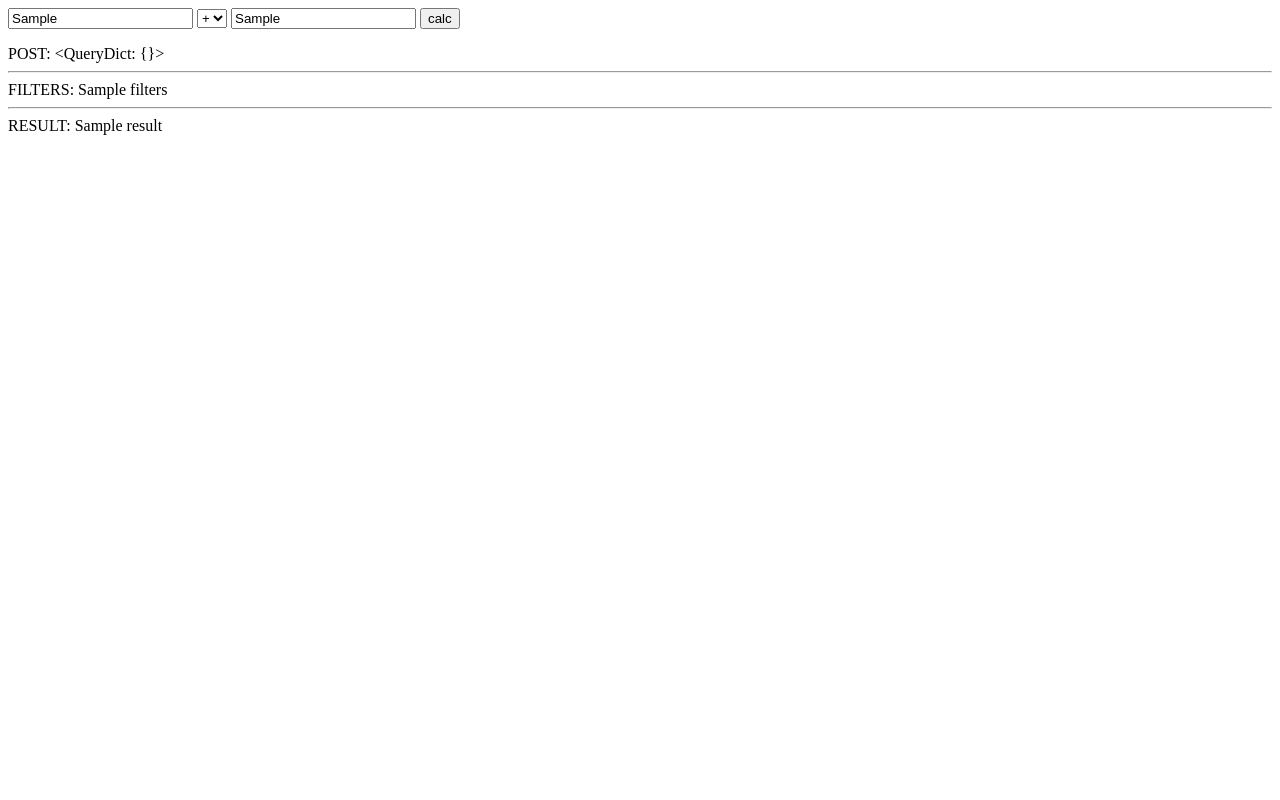
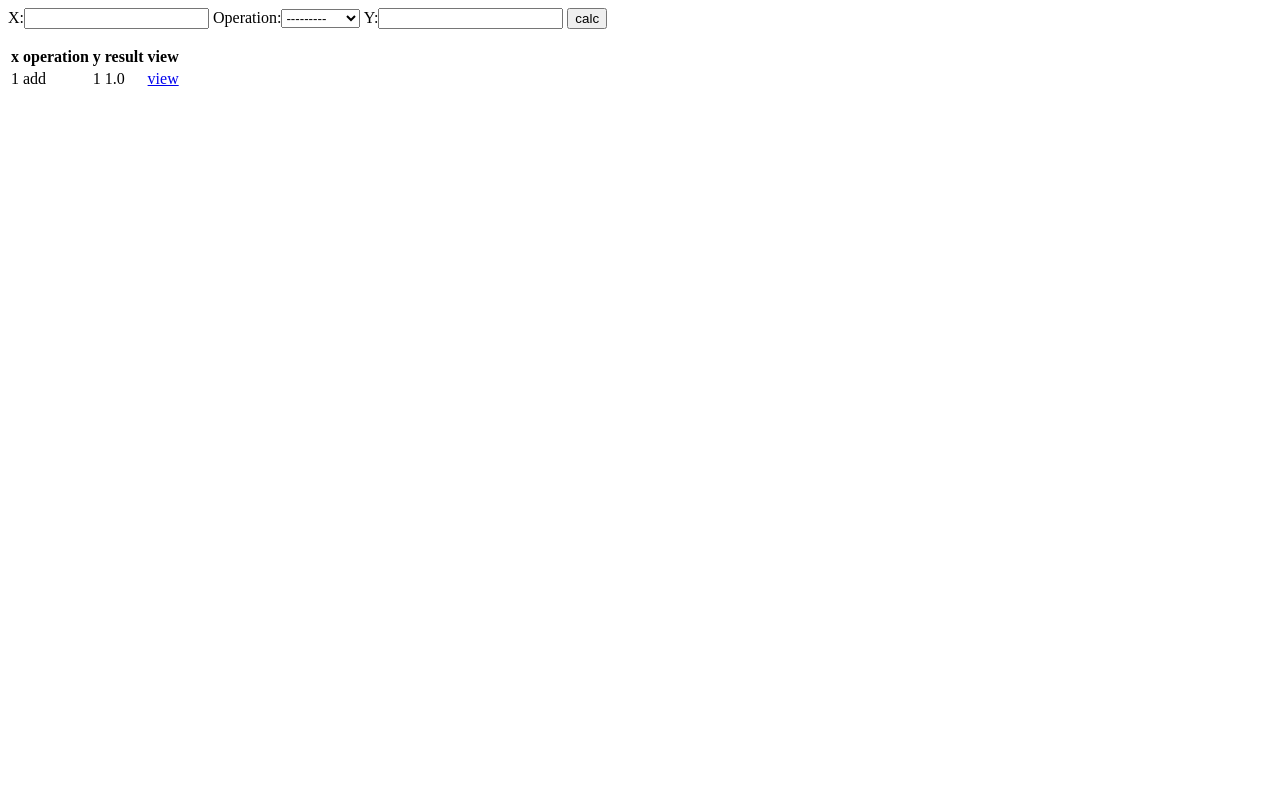
Before and after one commit to todorvelichkov/fmi-web-introduction, a Django app: template simple_project/templates/calc/calc_index.html in a window 1280 px wide. Run offline with Django 3.2, Linux system fonts and the light colour scheme; tables that the repository leaves empty hold one stand-in row (values such as "Sample post"); the template is opened without the code that fills it: values that come from a table or form of the project are taken from there, most other values are stand-ins (such as "Sample title", 1, 10 or a date in 2020).

Commit message:
Introduce forms and models

```diff
--- a/simple_project/calc/admin.py
+++ b/simple_project/calc/admin.py
@@ -2,5 +2,7 @@
 from __future__ import unicode_literals
 
 from django.contrib import admin
+from calc.models import CalcResult
+# Register your models here.
 
-# Register your models here.
+admin.site.register(CalcResult)
--- /dev/null
+++ b/simple_project/calc/forms.py
@@ -0,0 +1,14 @@
+from django import forms
+from calc.models import CalcResult
+
+class CalcForm(forms.ModelForm):
+    # x = forms.IntegerField(label='x value')
+    # operation = forms.ChoiceField(choices=[
+    #     ('add', 'Add'),
+    #     ('substract', 'Substract'),
+    # ])
+    # y = forms.IntegerField(label='y value')
+
+    class Meta:
+        model = CalcResult
+        fields = ['x', 'operation', 'y']
--- a/simple_project/calc/models.py
+++ b/simple_project/calc/models.py
@@ -2,5 +2,44 @@
 from __future__ import unicode_literals
 
 from django.db import models
+from django.http import QueryDict
+from django.urls import reverse
+from django.core.exceptions import ValidationError
 
-# Create your models here.
+class CalcResult(models.Model):
+    x = models.IntegerField()
+    y = models.IntegerField()
+    operation = models.CharField(
+        max_length=20,
+        choices=[
+        ('add', 'Add'),
+        ('substract', 'Substract'),
+    ])
+    result = models.FloatField()
+
+    def get_absolute_url(self):
+        q = QueryDict(mutable=True)
+        pub_attrs = {k:v for k,v in self.__dict__.items() if not k.startswith('_')}
+        q.update(pub_attrs)
+        return  '%s?%s' % (
+            reverse('calc_index'),
+            q.urlencode()
+        )
+
+    def clean(self):
+        self.result = self.get_result()
+        # if not self.result == self.get_result():
+        #     raise ValidationError({'result': 'InvalidResult'})
+
+    def get_result(self):
+        operation = {
+            'add': lambda x,y: x+y,
+            'substract': lambda x, y: x-y,
+        }.get(self.operation)
+
+        return operation(self.x, self.y)
+
+    def __str__(self):
+        return '<Res: %s>' % (
+            self.result,
+        )
--- a/simple_project/calc/urls.py
+++ b/simple_project/calc/urls.py
@@ -3,5 +3,5 @@ from django.conf.urls import url
 from calc.views import calc
 
 urlpatterns = [
-    url(r'^$', calc),
+    url(r'^index/$', calc, name='calc_index'),
 ]
--- a/simple_project/templates/calc/calc_index.html
+++ b/simple_project/templates/calc/calc_index.html
@@ -1,31 +1,32 @@
 <form method="POST">
     {% csrf_token %}
-    <input type="text" name="x" value="{{filters.x}}">
-    <select name='operation'>
-        <option
-            value="add"
-            {% if filters.operation == 'add' %}
-                selected="selected"
-            {%endif %}
-        >+</option>
-        <option value="substract"
-            {% if filters.operation == 'substract' %}
-                selected="selected"
-            {%endif %}
-        >-</option>
-    </select>
-    <input type="text" name="y" value="{{filters.y}}">
+    {{form}}
     <input type="submit" name="calc" value="calc">
 </form>
 
+{% if request.GET.result %}
+    RESULT: {{request.GET.result}}
+{% endif %}
 
-    POST: {{request.POST}}
-    <hr/>
-    FILTERS: {{filters}}
-
-
-<hr/>
-
-{% if filters.result %}
-    RESULT: {{filters.result}}
-{% endif %}
+<table>
+    <tr>
+        <th>x</th>
+        <th>operation</th>
+        <th>y</th>
+        <th>result</th>
+        <th>view</th>
+    </tr>
+    {% for result in results %}
+        <tr>
+            <td>{{result.x}}</td>
+            <td>{{result.operation}}</td>
+            <td>{{result.y}}</td>
+            <td>{{result.result}}</td>
+            <td>
+                <a href="{{result.get_absolute_url}}">
+                    view
+                </a>
+            </td>
+        </tr>
+    {% endfor %}
+</table>
```
Also changed, not shown: simple_project/calc/views.py (+18 -21 lines), simple_project/calc/migrations/0001_initial.py (added).
